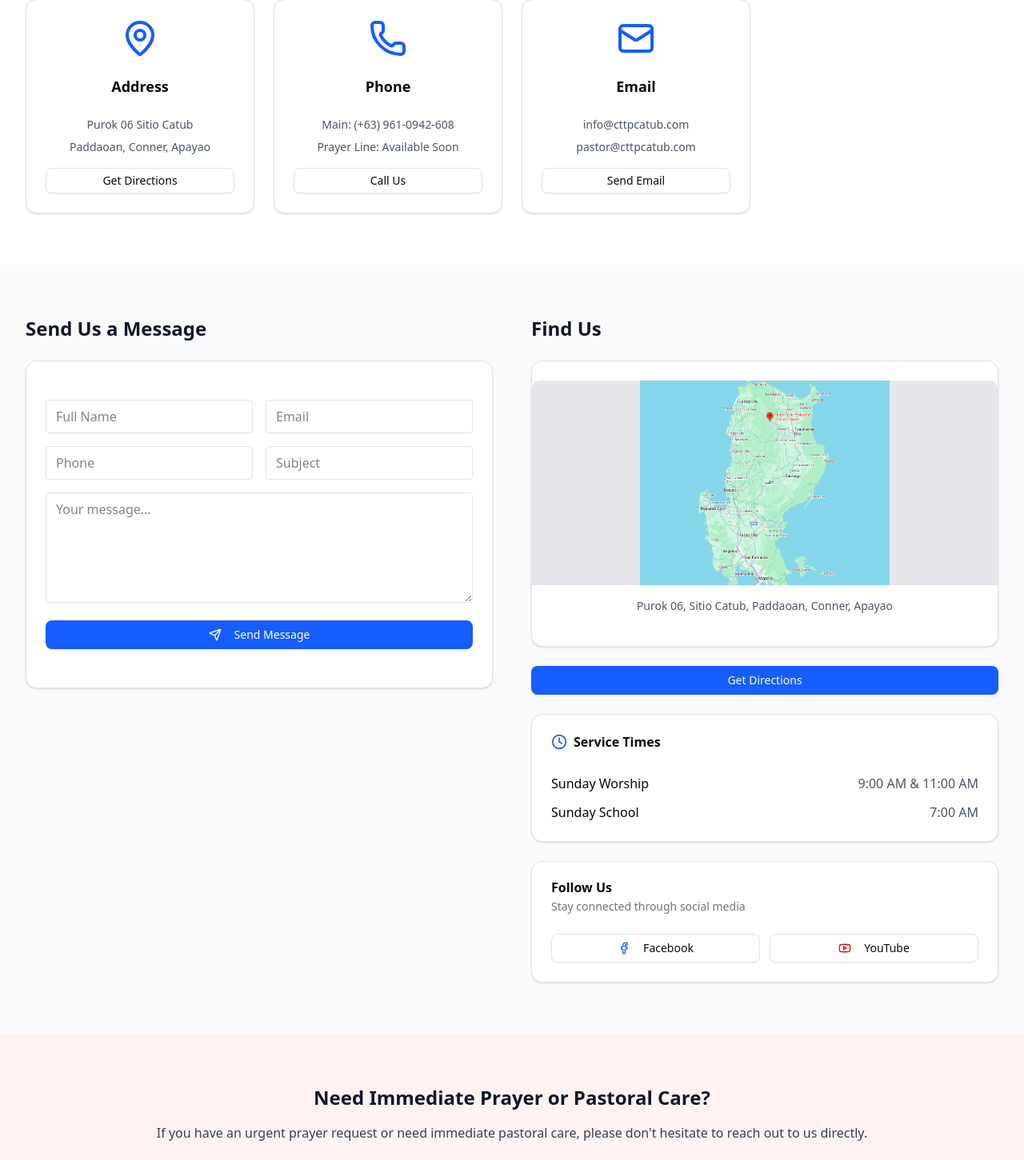
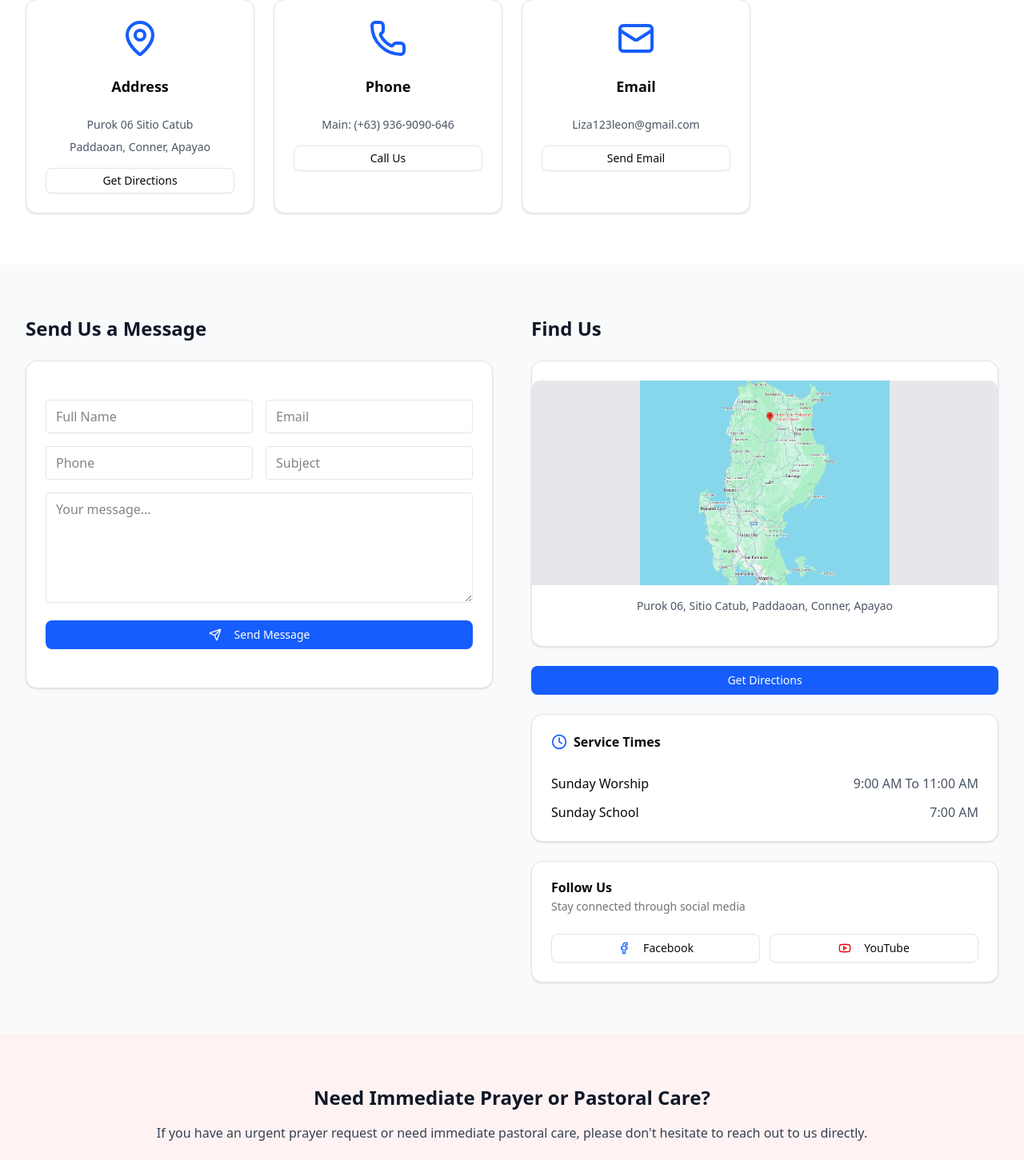
Before and after one commit to CTTPCATUBCHAPTER/CTTPCATUB, a React (Vite) app: page /contact in a window 1280 px wide. Shown: the part 585-2036 px from the top of the page at 80% size. Built offline with nearby package versions, Linux system fonts and the light colour scheme.

Commit message:
Update all modified files

```diff
--- a/src/components/pages/About.jsx
+++ b/src/components/pages/About.jsx
@@ -2,6 +2,7 @@ import React from 'react'
 import { Card, CardContent, CardDescription, CardHeader, CardTitle } from '@/components/ui/card'
 import { Button } from '@/components/ui/button'
 import {
+
   Cross,
   Heart,
   Users,
@@ -20,6 +21,9 @@ import {
 // Import images
 import heroImg from '../../assets/images/hero.jpg'
 import congregationImg from '../../assets/images/churchf.jpg'
+import pastoraImg from '../../assets/images/pastora.jpg'
+import { Link } from 'react-router-dom'
+
 
 
 const About = () => {
@@ -138,8 +142,8 @@ const About = () => {
       name: "Ptr. Elizabeth C. Leon",
       position: "Host Pastor",
       description: "Ptr. Elizabeth leads our congregation with dedication and passion for spreading the Gospel. She oversees the ministry and spiritual growth of our church family.",
-      email: "pastor.elizabeth@cttpphilippines.org",
-      phone: "(+63) 361-0942-608",
+      email: "Liza123leon@gmail.com",
+      phone: "(+63) 9369090646",
       image: "/api/placeholder/300/300" // Placeholder for now
     },
   ]
@@ -271,7 +275,7 @@ const About = () => {
                 <div className="grid grid-cols-1 lg:grid-cols-2">
                   <div className="relative h-64 lg:h-auto">
                     <img
-                      src={congregationImg}
+                      src={pastoraImg}
                       alt={leader.name}
                       className="w-full h-full object-cover"
                     />
@@ -391,9 +395,11 @@ const About = () => {
           <p className="text-xl mb-8 text-blue-100">
             We'd love to answer your questions and help you get connected with our church family.
           </p>
+            <Link to="/contact">
           <Button size="lg" variant="secondary" className="bg-white text-blue-600 hover:bg-blue-50">
             Contact Us Today
           </Button>
+          </Link>
         </div>
       </section>
     </div>
--- a/src/components/pages/Contact.jsx
+++ b/src/components/pages/Contact.jsx
@@ -25,16 +25,16 @@ const Contact = () => {
     {
       icon: Phone,
       title: "Phone",
-      details: ["Main: (+63) 961-0942-608", "Prayer Line: Available Soon"],
+      details: ["Main: (+63) 936-9090-646"],
       action: "Call Us",
-      url: "tel:+639610942608"
+      url: "Phone: (+63)9369090646"
     },
     {
       icon: Mail,
       title: "Email",
-      details: ["info@cttpcatub.com", "pastor@cttpcatub.com"],
+      details: ["Liza123leon@gmail.com"],
       action: "Send Email",
-      url: "mailto:info@cttpcatub.com"
+      url: "mailto:Liza123leon@gmail.com"
     },
   ]
 
@@ -207,7 +207,7 @@ const Contact = () => {
                   <div className="space-y-3">
                     <div className="flex justify-between">
                       <span className="font-medium">Sunday Worship</span>
-                      <span className="text-gray-600">9:00 AM & 11:00 AM</span>
+                      <span className="text-gray-600">9:00 AM To 11:00 AM</span>
                     </div>
                     <div className="flex justify-between">
                       <span className="font-medium">Sunday School</span>
@@ -263,12 +263,12 @@ const Contact = () => {
               onClick={() => window.open("tel:+639610942608")}
             >
               <Phone className="mr-2 h-4 w-4" />
-              Call Prayer Line: (+63) 9610942608
+              Call Prayer Line: (+63) 9369090646
             </Button>
             <Button
               variant="outline"
               className="border-red-600 text-red-600 hover:bg-red-50"
-              onClick={() => window.open("mailto:pastor@cttpcatub.com")}
+              onClick={() => window.open("mailto:Liza123leon@gmail.com")}
             >
               <Mail className="mr-2 h-4 w-4" />
               Email Pastor Directly
--- a/src/components/pages/Home.jsx
+++ b/src/components/pages/Home.jsx
@@ -243,7 +243,7 @@ const Home = () => {
               <CardContent>
                 <p className="text-lg font-semibold">Sunday Worship</p>
                 <p className="text-gray-600">9:00 AM to 12:00 AM</p>
-                <p className="text-lg font-semibold mt-4">Bible School</p>
+                <p className="text-lg font-semibold mt-4">Sunday School</p>
                 <p className="text-gray-600">7:00 PM</p>
               </CardContent>
             </Card>
```
Also changed, not shown: src/assets/images/pastora.jpg (added), 4 other files (tests, documents, lock files or other folders).
